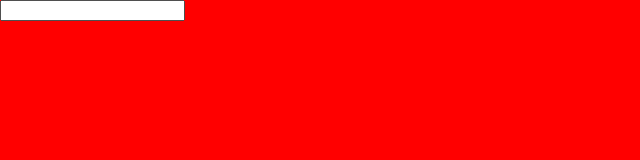
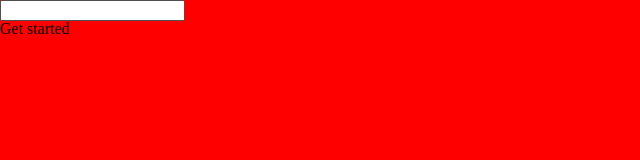
Before and after one commit to monzoor-nc/hackathon, a website: page index.html in a window 1280 px wide. Shown: the full height of the page, 0-640 px from the left. Drawn offline with Linux system fonts and the light colour scheme.

Commit message:
added homepage div

```diff
--- a/index.html
+++ b/index.html
@@ -5,9 +5,10 @@
   <link href='http://fonts.googleapis.com/css?family=Lato:100,400,700,900' rel='stylesheet' type='text/css'>
 </head>
 <body>
-
+<div class="homepage">
 <input type="text" class="dropboxurl">
-
+<div class="button">Get started</div>
+</div>
 <div id="designpage">
 	<!-- this one is the design page -->
 	<img src="" class="clientimage">
```
